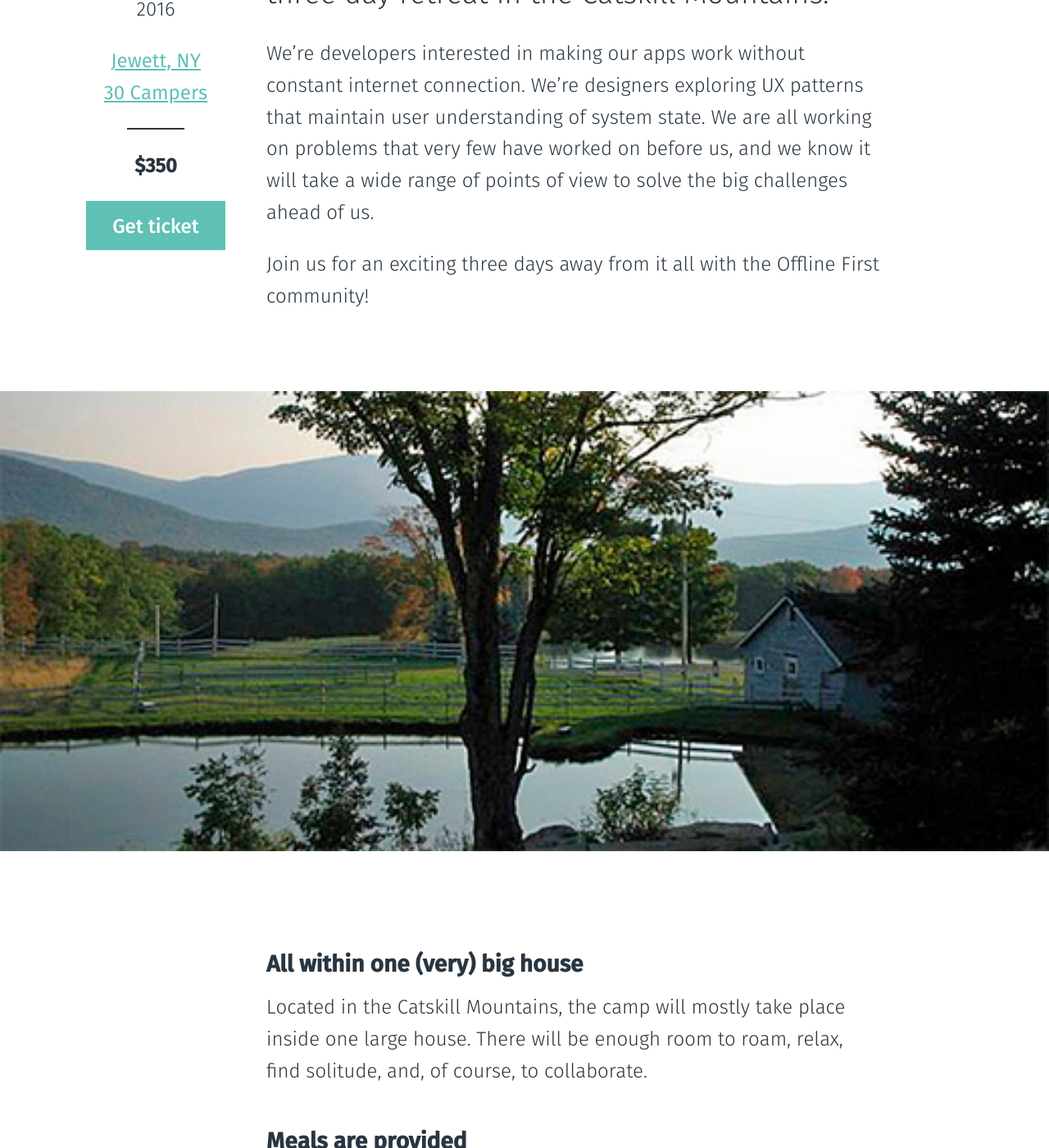
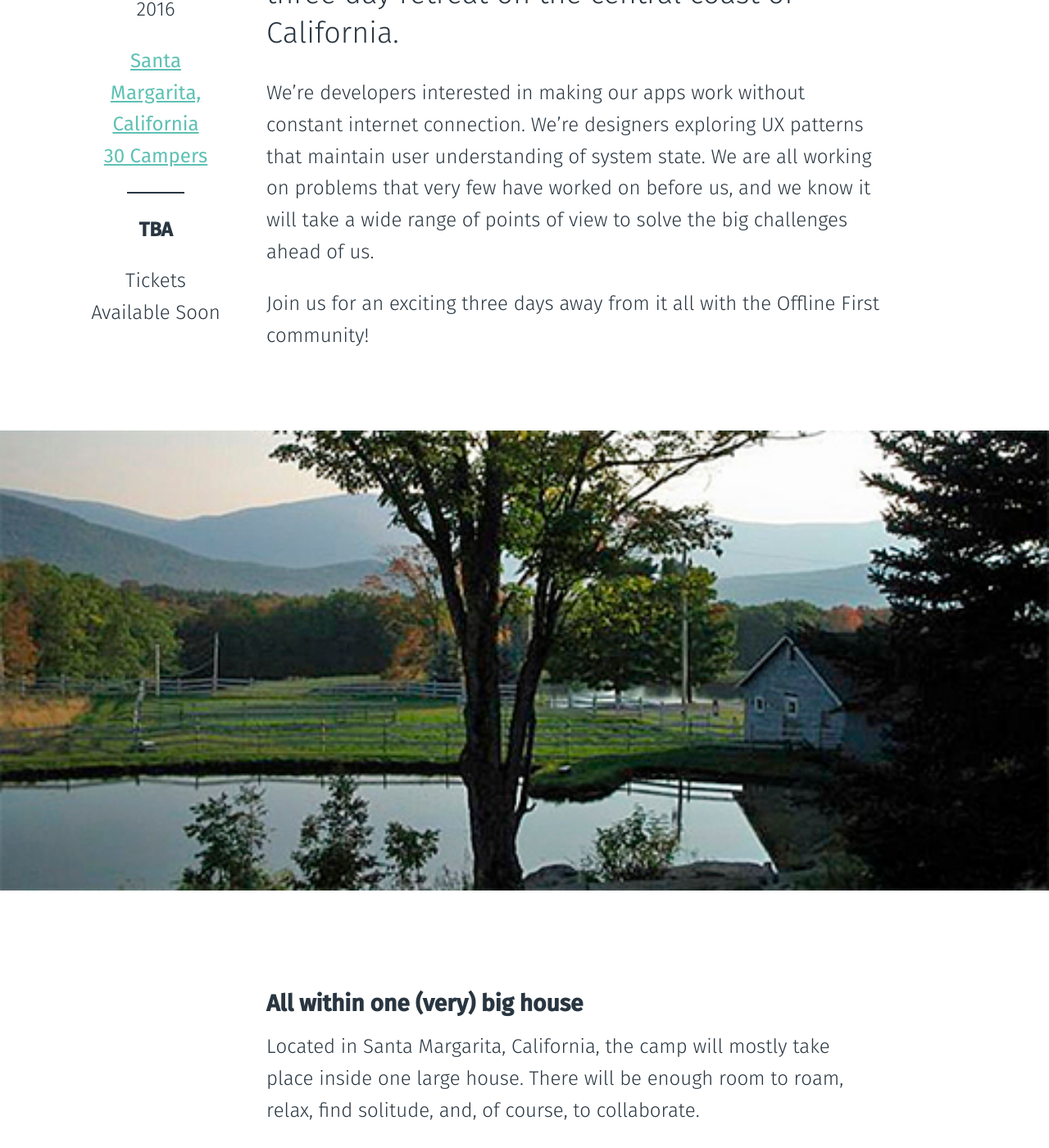
Before and after one commit to offlinefirst/offlinefirst.org, a Jekyll site: the page built from camp/index.html, in a window 1280 px wide and 1400 px high, scrolled down 350 px. Shown: the whole window at 82% size. Built offline with Jekyll 4.4.1, drawn with Linux system fonts in a browser that asks for light colours; comment, search, counter and statistics services are not loaded; some of the changed text lies outside the part shown.

Commit message:
Update Index for Camp West

```diff
--- a/camp/index.html
+++ b/camp/index.html
@@ -6,24 +6,24 @@ root_path:  ../
 
 <header>
   <h6>
-    <span class="month">June</span>
-    <span class="day">24-27<sup>th</sup></span>
+    <span class="month">November</span>
+    <span class="day">4-7<sup>th</sup></span>
     <span class="year">2016</span>
   </h6>
 
   <p class="location">
-    <a href="https://goo.gl/maps/xpfwJVuWT752">Jewett, NY<br>
+    <a href="https://goo.gl/maps/r4xFZGZ6kr12">Santa Margarita, California<br>
     30 Campers</a>
   </p>
 
   <hr>
 
   <p class="price">
-    <strong>$350</strong><br>
+    <strong>TBA</strong><br>
   </p>
 
   <p class="attend">
-    <a href="https://ti.to/offlinefirst/offline-camp">Get ticket</a>
+    Tickets Available Soon
   </p>
 
 </header>
@@ -31,7 +31,7 @@ root_path:  ../
 <div class="main">
   <h2>
     We’re taking the Offline First community for a three day
-    retreat in the Catskill Mountains.
+    retreat on the central coast of California.
   </h2>
 
   <p>
@@ -45,13 +45,13 @@ root_path:  ../
   <p>Join us for an exciting three days away from it all with the Offline First community!</p>
 </div>
 
-<a href="http://www.4sg.com/photos/yourownestate/"><img src="../images/catskills-lake.jpg" alt="" class="full_image"></a>
+<a href="http://oakcreeklodge.com/index.htm"><img src="../images/catskills-lake.jpg" alt="" class="full_image"></a>
 
 <div class="main details">
 
   <h3>All within one (very) big house</h3>
   <p>
-    Located in the Catskill Mountains, the camp will mostly take place inside one large house. There will be enough room to roam, relax, find solitude, and, of course, to collaborate.
+    Located in Santa Margarita, California, the camp will mostly take place inside one large house. There will be enough room to roam, relax, find solitude, and, of course, to collaborate.
   </p>
 
   <h3>Meals are provided</h3>
@@ -111,14 +111,6 @@ root_path:  ../
       <a href="https://developer.ibm.com/clouddataservices/"><img src="../images/ibmpos_black.svg" alt="" class="ibm"></a>
       <p>A huge thank you to our foundational sponsor and partner, <a href="https://developer.ibm.com/clouddataservices/"><strong>IBM Cloud Data Services</strong></a>. Without them, this wouldn't be possible.</p>
     </div>
-    <div class="sponsor yld">
-      <a href="https://www.yld.io/"><img src="../images/YLD_logo_black.svg" alt="" class="yld"></a>
-      <p>Diversity sponsor, <a href="https://www.yld.io/"><strong>YLD</strong></a>, is a team of motivated and experienced individuals passionate for software engineering and dream of making digital transformation possible for everyone.</p>
-    </div>
-        <div class="sponsor meetup">
-      <a href="https://www.meetup.com/"><img src="../images/meetup.png" alt="" class="meetup"></a>
-      <p>Pool Party sponsor, <a href=" https://www.meetup.com/"><strong>Meetup</strong></a>, is the world's largest network of local groups. Meetup makes it easy for anyone to organize a local group or find one of the thousands already meeting up face-to-face.</p>
-    </div>
 
     <p class="plug">Pulling the community together for a more focused conversation around offline will be tremendous for advancing offline tooling, design patterns, and making the challenge more visible. We would love to have your help.</p>
   </div>
@@ -168,9 +160,9 @@ root_path:  ../
     </ul>
   </div><!-- /.campers -->
   <div class="apply">
-    <span class="date">June 24–27</span>
-    <span class="price">$350</span>
-    <a href="https://ti.to/offlinefirst/offline-camp">Get Ticket</a>
+    <span class="date">November 4-7, 2016</span>
+    <span class="price">TBA</span>
+    <p>Tickets Available Soon</p>
   </div>
   <div class="clear"></div>
 </section>
```
Also changed, not shown: other parts of camp/index.html (+1 -1 lines).
